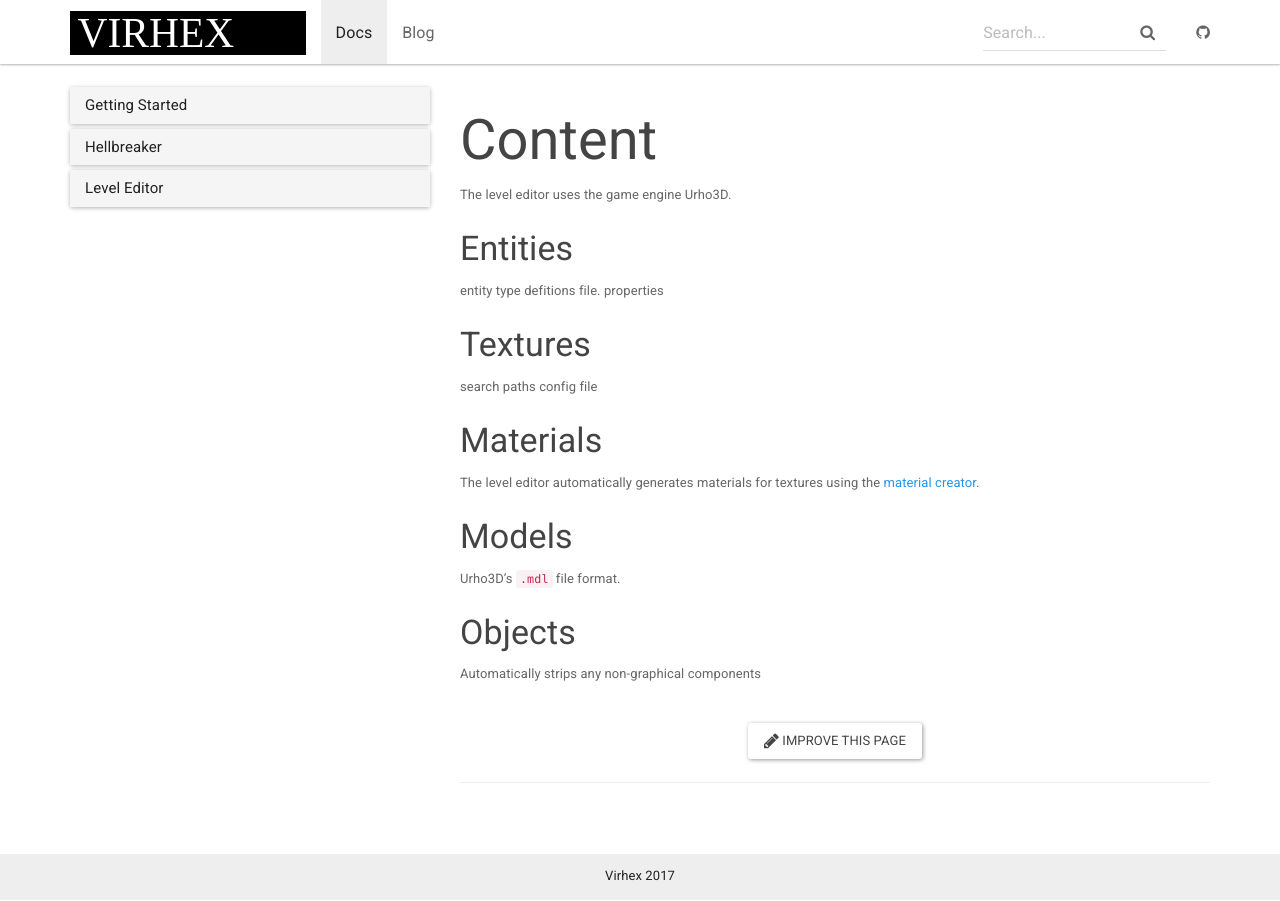
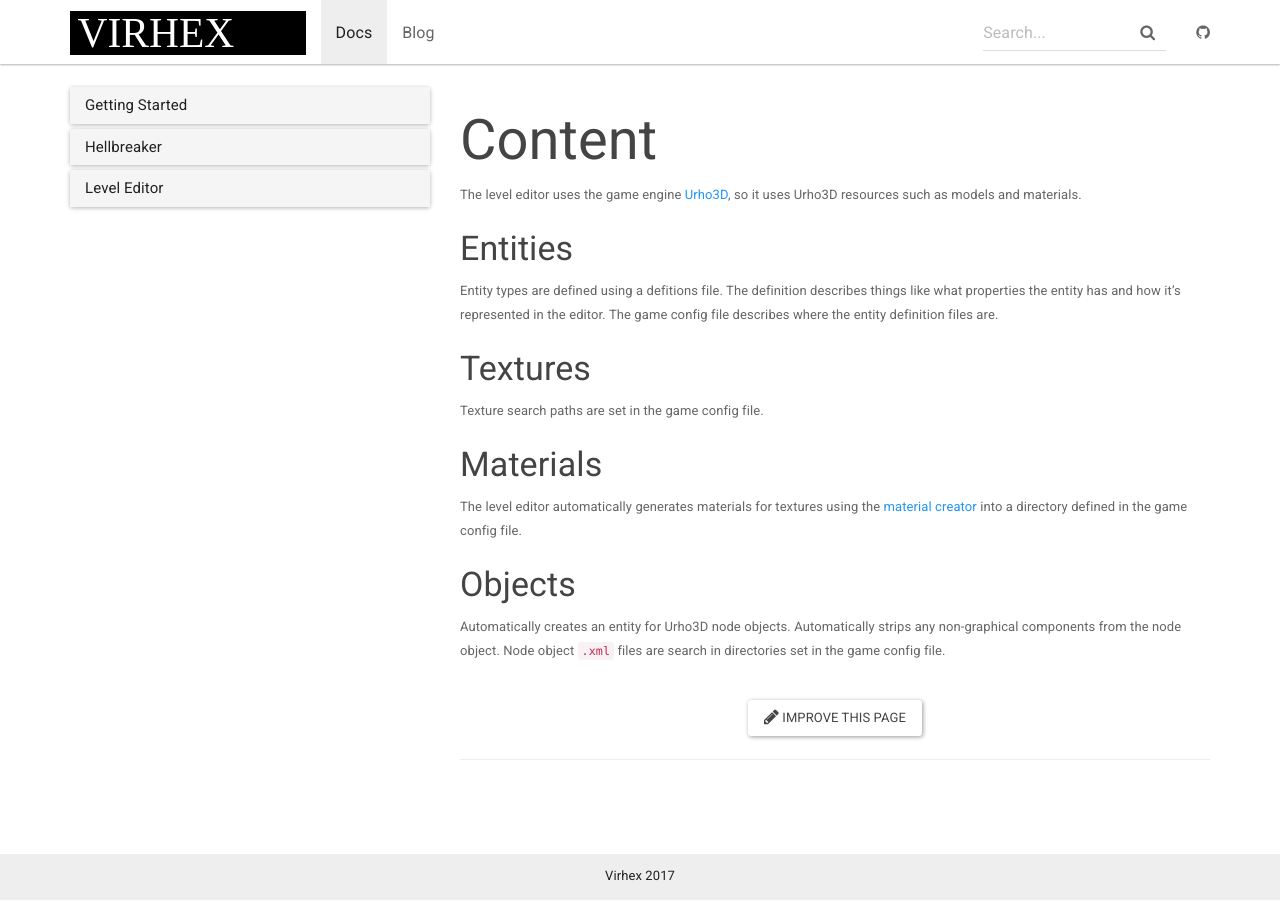
Before and after one commit to Virhex/virhex.github.io, a Jekyll site: the page built from _docs/level-editor/content.md, in a window 1280 px wide. Built offline with Jekyll 4.4.1, drawn with Linux system fonts in a browser that asks for light colours; nearby versions of some CDN libraries.

Commit message:
progress

```diff
--- a/_docs/level-editor/content.md
+++ b/_docs/level-editor/content.md
@@ -3,20 +3,19 @@ title: Content
 permalink: /docs/level-editor/content/
 ---
 
-The level editor uses the game engine Urho3D.
+The level editor uses the game engine [Urho3D](https://urho3d.github.io/documentation/HEAD/index.html), so it uses Urho3D resources such as models and materials.
 
 ### Entities
-entity type defitions file. properties
+Entity types are defined using a defitions file. The definition describes things like what properties the entity has and how it's represented in the editor.
+The game config file describes where the entity definition files are.
 
 ### Textures
-search paths config file
+Texture search paths are set in the game config file.
 
 ### Materials
-The level editor automatically generates materials for textures using the [material creator]({{site.baseurl}}/docs/material-creator).
-
-### Models
-Urho3D's `.mdl` file format.
+The level editor automatically generates materials for textures using the [material creator]({{site.baseurl}}/docs/material-creator) into a directory defined in the game config file.
 
 ### Objects
-
-Automatically strips any non-graphical components
+Automatically creates an entity for Urho3D node objects.
+Automatically strips any non-graphical components from the node object.
+Node object `.xml` files are search in directories set in the game config file.
```
Also changed, not shown: _docs/level-editor/tools.md (+7 -7 lines).
